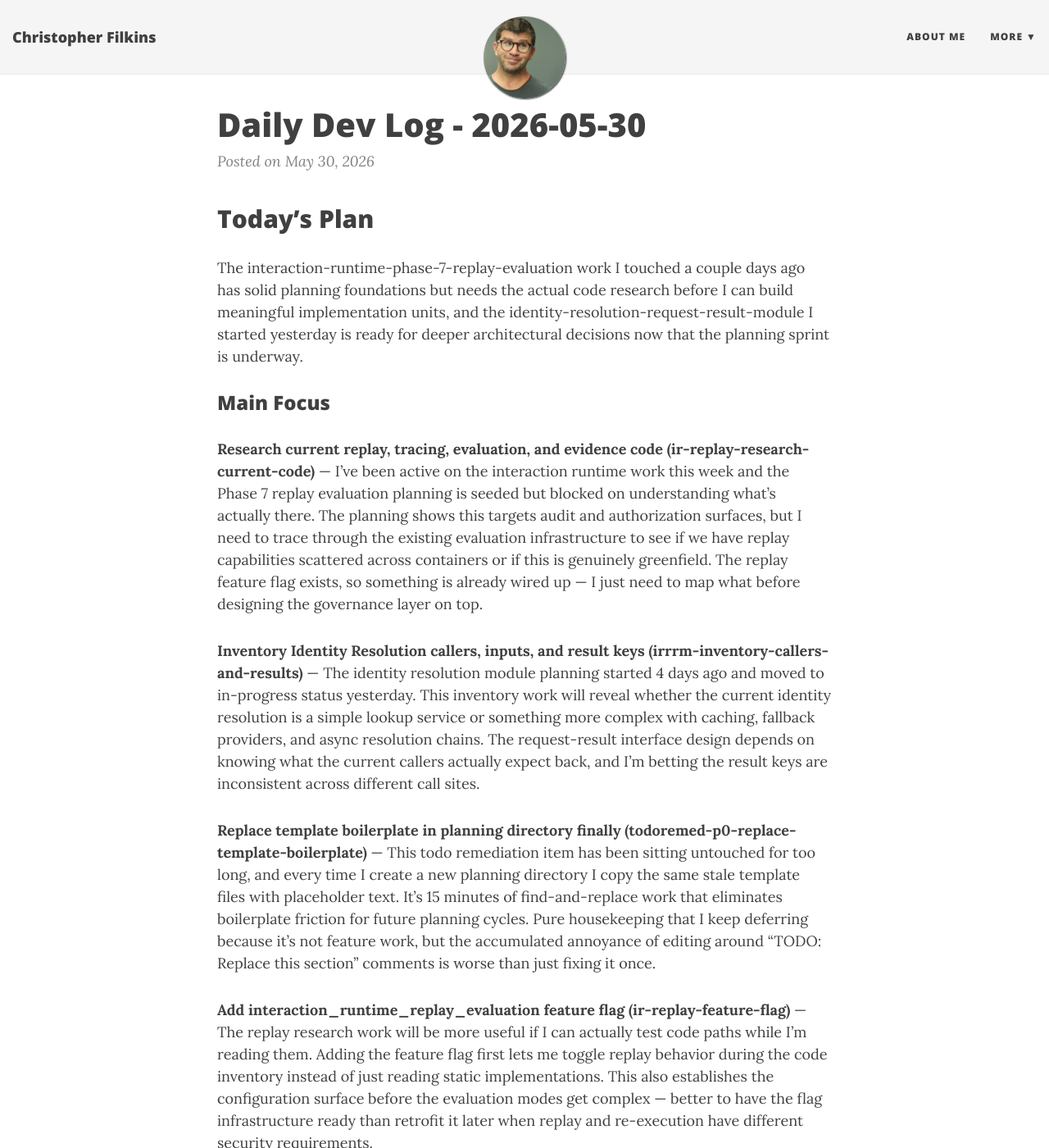
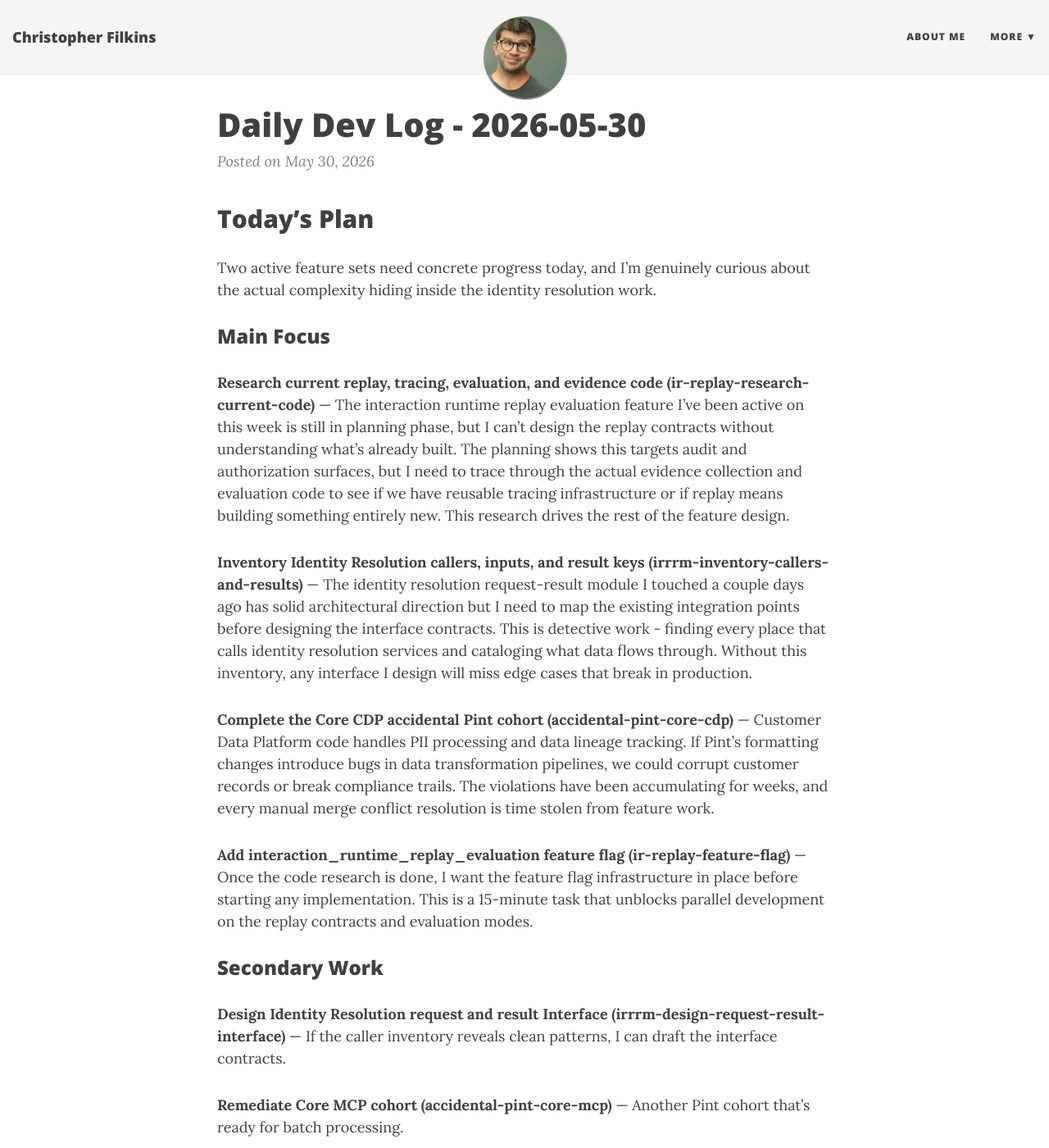
Before and after one commit to filchyboy/filchyboy.github.io, a Jekyll site: the page built from _posts/2026-05-30-daily-dev-log.md, in a window 1280 px wide and 1400 px high. Shown: the whole window at 82% size. Built offline with Jekyll 4.4.1, drawn with Linux system fonts in a browser that asks for light colours; nearby versions of some CDN libraries; some of the changed text lies outside the part shown.

Commit message:
Update daily dev log: 2026-05-30

```diff
--- a/_posts/2026-05-30-daily-dev-log.md
+++ b/_posts/2026-05-30-daily-dev-log.md
@@ -7,41 +7,39 @@ tags: [dev-tracker]
 ---
 
 <!-- SECTION: DAILY-PLAN START -->
-<!-- plan-generated: 2026-05-30T13:09:36.379189+00:00 -->
+<!-- plan-generated: 2026-05-30T13:13:58.566359+00:00 -->
 
 ## Today's Plan
 
-The interaction-runtime-phase-7-replay-evaluation work I touched a couple days ago has solid planning foundations but needs the actual code research before I can build meaningful implementation units, and the identity-resolution-request-result-module I started yesterday is ready for deeper architectural decisions now that the planning sprint is underway.
+Two active feature sets need concrete progress today, and I'm genuinely curious about the actual complexity hiding inside the identity resolution work.
 
 ### Main Focus
 
-**Research current replay, tracing, evaluation, and evidence code (ir-replay-research-current-code)** — I've been active on the interaction runtime work this week and the Phase 7 replay evaluation planning is seeded but blocked on understanding what's actually there. The planning shows this targets audit and authorization surfaces, but I need to trace through the existing evaluation infrastructure to see if we have replay capabilities scattered across containers or if this is genuinely greenfield. The replay feature flag exists, so something is already wired up — I just need to map what before designing the governance layer on top.
+**Research current replay, tracing, evaluation, and evidence code (ir-replay-research-current-code)** — The interaction runtime replay evaluation feature I've been active on this week is still in planning phase, but I can't design the replay contracts without understanding what's already built. The planning shows this targets audit and authorization surfaces, but I need to trace through the actual evidence collection and evaluation code to see if we have reusable tracing infrastructure or if replay means building something entirely new. This research drives the rest of the feature design.
 
-**Inventory Identity Resolution callers, inputs, and result keys (irrrm-inventory-callers-and-results)** — The identity resolution module planning started 4 days ago and moved to in-progress status yesterday. This inventory work will reveal whether the current identity resolution is a simple lookup service or something more complex with caching, fallback providers, and async resolution chains. The request-result interface design depends on knowing what the current callers actually expect back, and I'm betting the result keys are inconsistent across different call sites.
+**Inventory Identity Resolution callers, inputs, and result keys (irrrm-inventory-callers-and-results)** — The identity resolution request-result module I touched a couple days ago has solid architectural direction but I need to map the existing integration points before designing the interface contracts. This is detective work - finding every place that calls identity resolution services and cataloging what data flows through. Without this inventory, any interface I design will miss edge cases that break in production.
 
-**Replace template boilerplate in planning directory finally (todoremed-p0-replace-template-boilerplate)** — This todo remediation item has been sitting untouched for too long, and every time I create a new planning directory I copy the same stale template files with placeholder text. It's 15 minutes of find-and-replace work that eliminates boilerplate friction for future planning cycles. Pure housekeeping that I keep deferring because it's not feature work, but the accumulated annoyance of editing around "TODO: Replace this section" comments is worse than just fixing it once.
+**Complete the Core CDP accidental Pint cohort (accidental-pint-core-cdp)** — Customer Data Platform code handles PII processing and data lineage tracking. If Pint's formatting changes introduce bugs in data transformation pipelines, we could corrupt customer records or break compliance trails. The violations have been accumulating for weeks, and every manual merge conflict resolution is time stolen from feature work.
 
-**Add interaction_runtime_replay_evaluation feature flag (ir-replay-feature-flag)** — The replay research work will be more useful if I can actually test code paths while I'm reading them. Adding the feature flag first lets me toggle replay behavior during the code inventory instead of just reading static implementations. This also establishes the configuration surface before the evaluation modes get complex — better to have the flag infrastructure ready than retrofit it later when replay and re-execution have different security requirements.
+**Add interaction_runtime_replay_evaluation feature flag (ir-replay-feature-flag)** — Once the code research is done, I want the feature flag infrastructure in place before starting any implementation. This is a 15-minute task that unblocks parallel development on the replay contracts and evaluation modes.
 
 ### Secondary Work
 
-**Remediate Core CDP cohort in accidental Pint work (accidental-pint-core-cdp)** — Keep this available if the research work moves faster than expected. Customer Data Platform code touches PII processing where formatting changes could introduce subtle bugs in data transformation pipelines.
+**Design Identity Resolution request and result Interface (irrrm-design-request-result-interface)** — If the caller inventory reveals clean patterns, I can draft the interface contracts.
 
-**Refresh replay evaluation plan from research findings (ir-replay-refresh-plan-tracker)** — Natural follow-up once the code inventory reveals the actual scope and complexity of existing replay infrastructure.
+**Remediate Core MCP cohort (accidental-pint-core-mcp)** — Another Pint cohort that's ready for batch processing.
 
 ### Maintenance
 
-Draft implementation plan for `frontend-jest-coverage-expansion` since it aligns with the module interface work and both need clear scope boundaries.
+**Refresh TODO inventory with todo-cleanup script** — The TODO tracking is 11 days stale. Run `make todo-cleanup` to get current numbers.
 
-Refresh TODO inventory with the todo-cleanup script — the current report is 11 days stale and missing recent work.
+**Draft implementation plan for frontend-jest-coverage-expansion** — This planning directory is aligned with recent frontend work and needs tracker population.
 
-Run `make codebase-metrics` to update the file count and LOC metrics from their 8-day-old snapshot.
-
-Check if any of the 879 PHP test failures are simple environment issues that can be resolved without major debugging sessions.
+**Refresh codebase metrics report** — 8 days old. Run `make codebase-metrics` for current LOC and file counts.
 
 ### Parked
 
-The accidental-pint-core-billing cohort remains deliberately avoided — billing code touches invoice calculations where Pint's formatting changes could introduce arithmetic bugs that don't surface until customers call months later about incorrect charges. Need to batch-remediate the safer cohorts first before tackling financial calculation logic.
+The test harness expansion work stays parked until the identity resolution interface contracts are stable. The replay evaluation planning can't advance past research until I understand the current tracing architecture. The remaining accidental-pint cohorts (ETL, Billing) wait until CDP is complete - I'd rather handle these systematically than context-switch between different container codebases.
 
 <!-- plan-unit-ids: accidental-pint-core-etl,accidental-pint-core-tenancy,todoremed-p0-replace-template-boilerplate -->
 <!-- SECTION: DAILY-PLAN END -->
```
